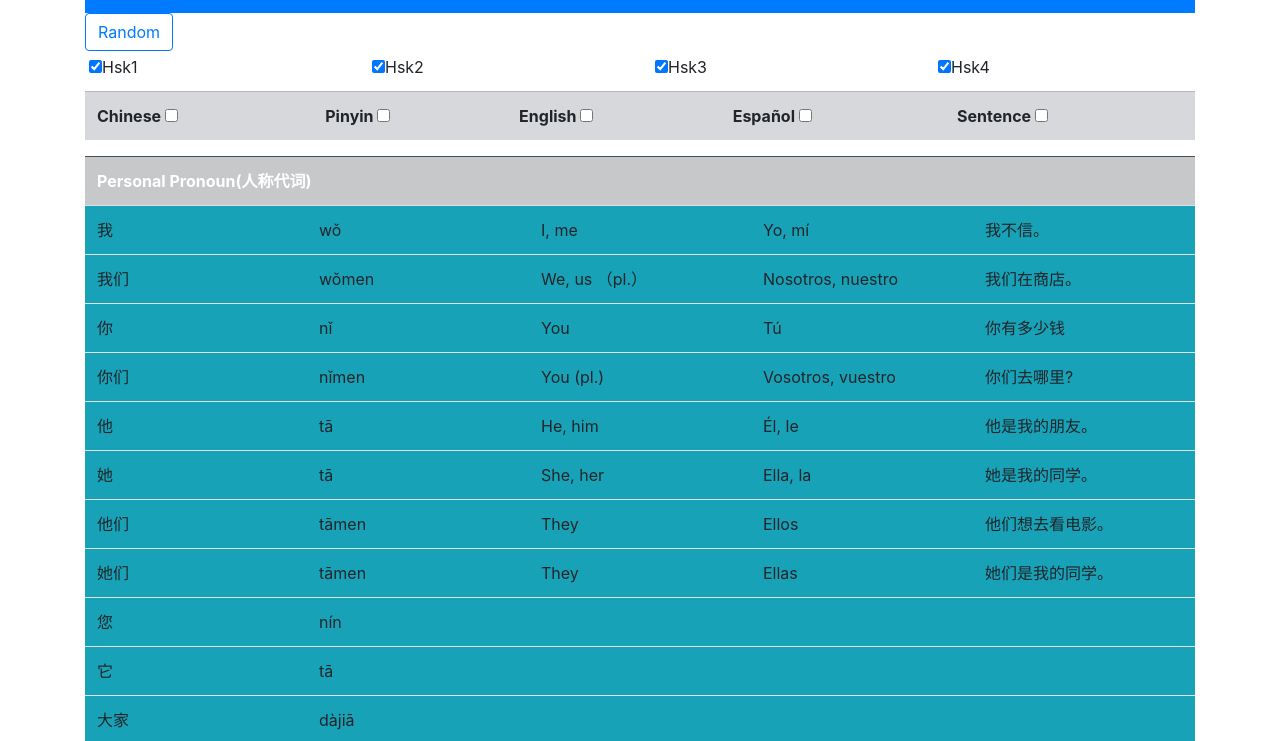
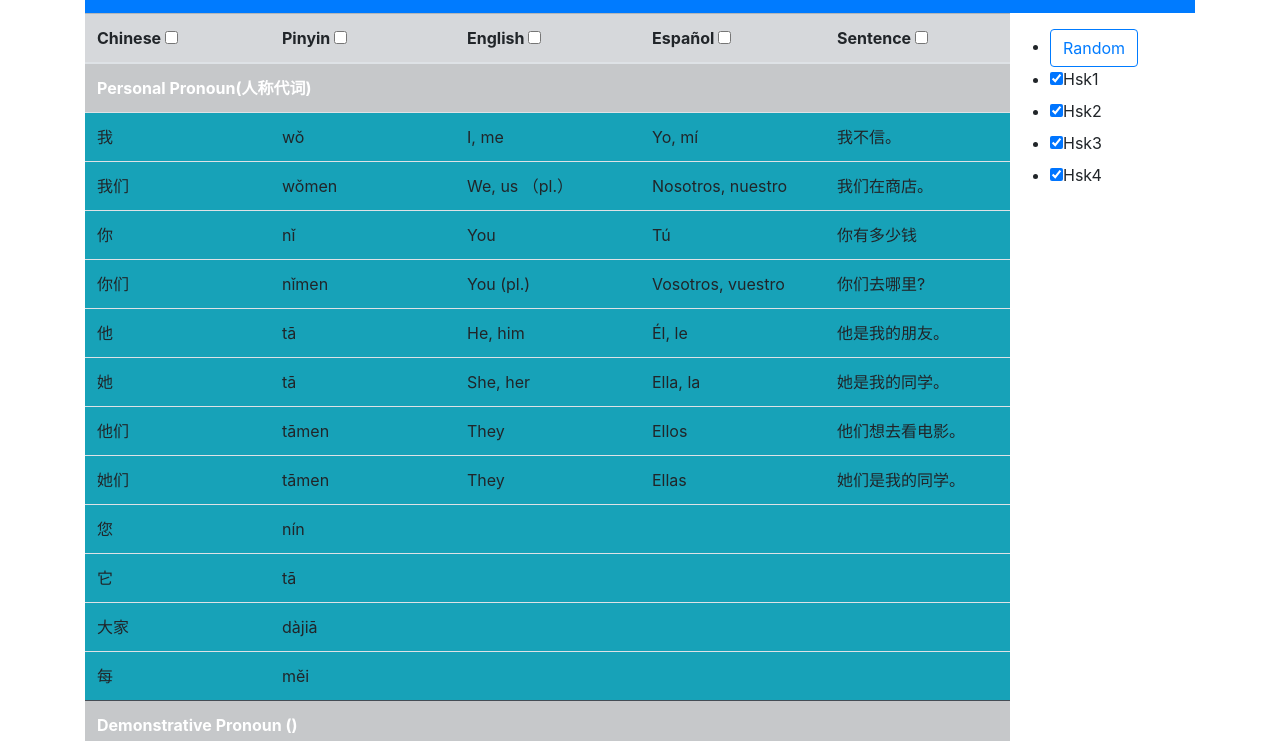
Before and after one commit to jacofki10/hsk, a website built with webpack: page src/index.html in a window 1280 px wide. Shown: the part 59-800 px from the top of the page. Built offline with nearby package versions, Linux system fonts and the light colour scheme.

Commit message:
minor fix

```diff
--- a/src/index.html
+++ b/src/index.html
@@ -6,45 +6,46 @@
   <meta name="viewport" content="width=device-width, initial-scale=1.0">
   <meta http-equiv="X-UA-Compatible" content="ie=edge">
   <title>Study Hsk </title>
-
+  <meta name="description" content="Learn Hsk vocabulary from English and Spanish.">
 </head>
 
 <body class="container clearfix">
   <header class="bg-primary p-2">
     <h1>Learn HSK <a class="small text-white" href="https://www.linkedin.com/in/arnesdiego/">by Diego Arnes</a></h1>
   </header>
-  <main>
-    <div class="sticky-top bg-white">
-      <button type="checkbox" class="btn btn-outline-primary on" id="random" data-toggle="toggle">Random</button>
-      <form class="p-1 row">
-        <label class="checkbox-inline col-3"><input type="checkbox" value="Hsk1" data-toggle="collapse"
-            data-target=".hsk1" checked>Hsk1</label>
-        <label class="checkbox-inline col-3"><input type="checkbox" value="Hsk2" data-toggle="collapse"
-            data-target=".hsk2" checked>Hsk2</label>
-        <label class="checkbox-inline col-3"><input type="checkbox" value="Hsk3" data-toggle="collapse"
-            data-target=".hsk3" checked>Hsk3</label>
-        <label class="checkbox-inline col-3"><input type="checkbox" value="Hsk4" data-toggle="collapse"
-            data-target=".hsk4" checked>Hsk4</label>
-      </form>
-      <table class="table bg-info">
-        <tr class="table-secondary">
-          <th>Chinese <input id="kanji" type="checkbox" data-on="Hide" data-off="Showed" data-toggle="toggle"
-              data-offstyle="primary" data-onstyle="danger" data-size="small"></th>
-          <th>Pinyin <input id="pinyin" type="checkbox" data-on="Hide" data-off="Showed" data-toggle="toggle"
-              data-offstyle="primary" data-onstyle="danger" data-size="small"></th>
-          <th>English <input id="english" type="checkbox" data-on="Hide" data-off="Showed" data-toggle="toggle"
-              data-offstyle="primary" data-onstyle="danger" data-size="small"></th>
-          <th>Español <input id="spanish" type="checkbox" data-on="Hide" data-off="Showed" data-toggle="toggle"
-              data-offstyle="primary" data-onstyle="danger" data-size="small"></th>
-          <th>Sentence <input id="sentence" type="checkbox" data-on="Hide" data-off="Showed" data-toggle="toggle"
-              data-offstyle="primary" data-onstyle="danger" data-size="small"></th>
-        </tr>
-      </table>
-    </div>
-    <table class="table vocabulary bg-info">
+  <main class="row no-gutters">
+    <table class="col-10 table vocabulary bg-info">
+      <tr class="table-secondary sticky-top">
+        <th>Chinese <input id="kanji" aria-label="kanji" type="checkbox" data-on="Hide" data-off="Showed"
+            data-toggle="toggle" data-offstyle="primary" data-onstyle="danger" data-size="small"></th>
+        <th>Pinyin <input id="pinyin" aria-label="pinyin" type="checkbox" data-on="Hide" data-off="Showed"
+            data-toggle="toggle" data-offstyle="primary" data-onstyle="danger" data-size="small"></th>
+        <th>English <input id="english" aria-label="english" type="checkbox" data-on="Hide" data-off="Showed"
+            data-toggle="toggle" data-offstyle="primary" data-onstyle="danger" data-size="small"></th>
+        <th>Español <input id="spanish" aria-label="spanish" type="checkbox" data-on="Hide" data-off="Showed"
+            data-toggle="toggle" data-offstyle="primary" data-onstyle="danger" data-size="small"></th>
+        <th>Sentence <input id="sentence" aria-label="sentence" type="checkbox" data-on="Hide" data-off="Showed"
+            data-toggle="toggle" data-offstyle="primary" data-onstyle="danger" data-size="small"></th>
+      </tr>
       <tbody id="data_area">
       </tbody>
     </table>
+
+    <nav class="col-2 sticky-top pt-3">
+      <ul class="">
+        <li><button type="checkbox" class="btn btn-outline-primary on" id="random" data-toggle="toggle">Random</button>
+        </li>
+        <li><label class="checkbox-inline"><input type="checkbox" value="Hsk1" data-toggle="collapse"
+              data-target=".hsk1" checked>Hsk1</label></li>
+        <li><label class="checkbox-inline"><input type="checkbox" value="Hsk2" data-toggle="collapse"
+              data-target=".hsk2" checked>Hsk2</label></li>
+        <li><label class="checkbox-inline"><input type="checkbox" value="Hsk3" data-toggle="collapse"
+              data-target=".hsk3" checked>Hsk3</label></li>
+        <li><label class="checkbox-inline"><input type="checkbox" value="Hsk4" data-toggle="collapse"
+              data-target=".hsk4" checked>Hsk4</label></li>
+      </ul>
+    </nav>
+
   </main>
 </body>
 
--- a/src/scripts/hsk2.js
+++ b/src/scripts/hsk2.js
@@ -89,7 +89,7 @@ export var hsk2 = [
   ["89", "Verb", "给", "gěi", "", "", ""],
   ["90", "Verb", "找", "zhǎo", "", "", ""],
   ["91", "Verb", "懂", "dǒng", "", "", ""],
-  ["92", "Verb", "笑", "xiào", "", "", "?"],
+  ["92", "Verb", "笑", "xiào", "", "", ""],
   ["93", "Verb", "回答", "huídá", "", "", ""],
   ["94", "Verb", "告诉", "gàosù", "", "", ""],
   ["95", "Verb", "准备", "zhǔnbèi", "", "", ""],
```
Also changed, not shown: src/scripts/index.js (+12 -13 lines), README.md.
